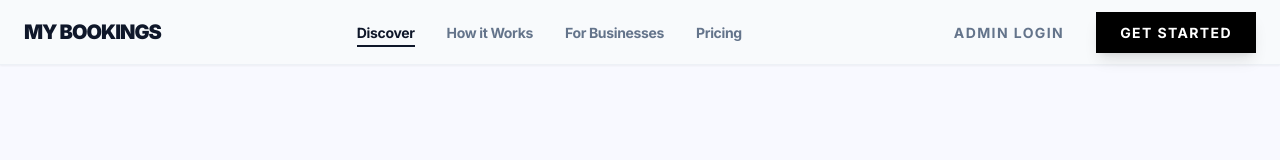
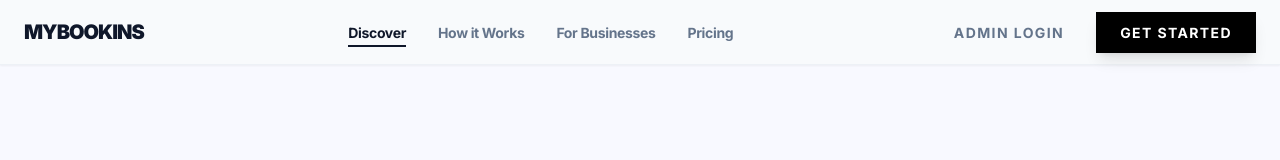
Before and after one commit to noblelar/mybookin_frontend, a Next.js app: page / in a window 1280 px wide. Shown: the top 160 px of the page. Built offline with nearby package versions, Linux system fonts and the light colour scheme.

Commit message:
Rename branding from My Bookings to MyBookins

```diff
--- a/src/app/page.tsx
+++ b/src/app/page.tsx
@@ -4,7 +4,7 @@ export default function Home() {
       {/* ── TOP NAVIGATION ── */}
       <nav className="sa-nav">
         <div className="sa-nav-inner">
-          <a href="/" className="sa-nav-logo">My Bookings</a>
+          <a href="/" className="sa-nav-logo">MyBookins</a>
 
           <ul className="sa-nav-links">
             <li><a href="#" className="sa-nav-link active">Discover</a></li>
```
